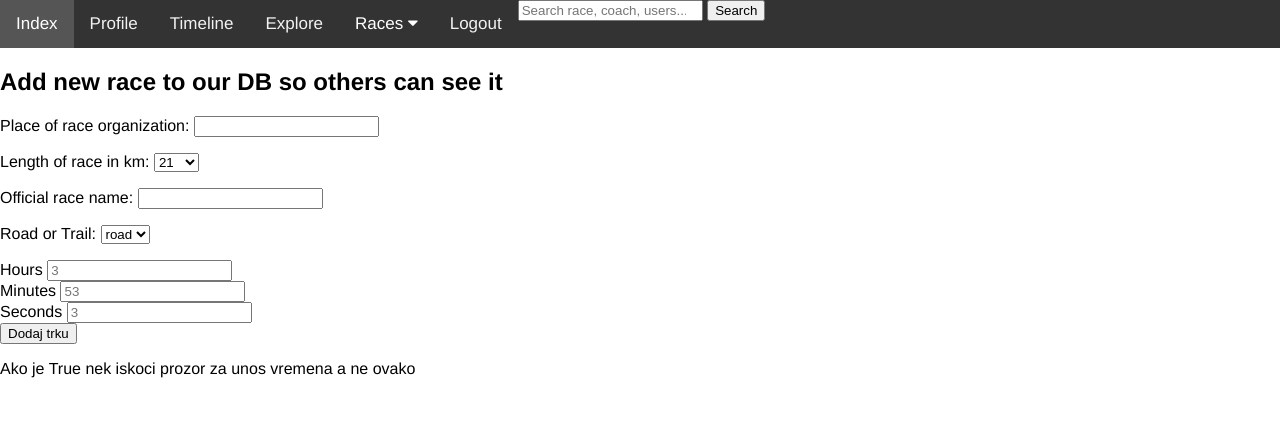
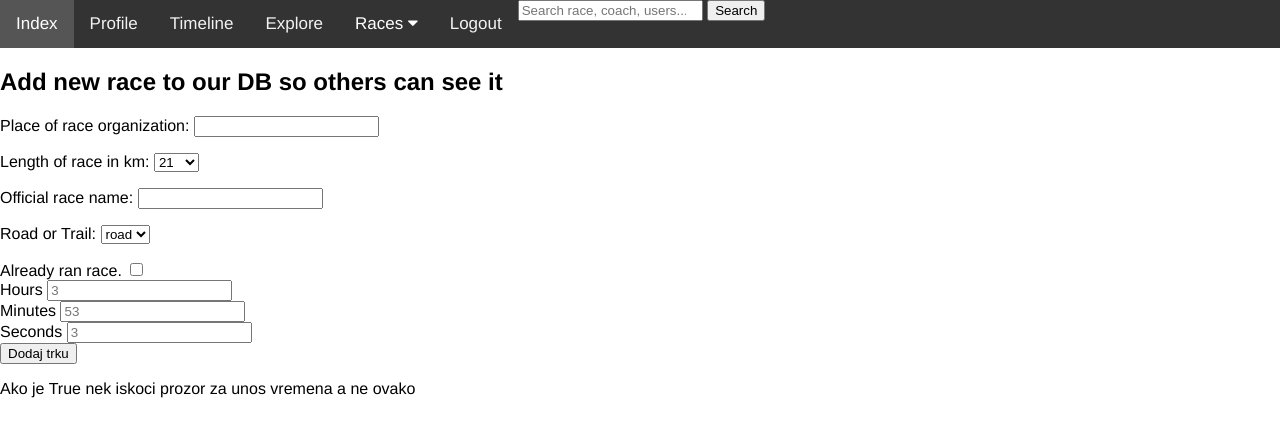
Before and after one commit to andrijaz/RaceJournal, a Django app: page /race/add/ in a window 1280 px wide. Shown: the top 437 px of the page. Run offline with Django 3.2, Linux system fonts and the light colour scheme; the visitor is signed in with stand-in values (Sample User, id 1).

Commit message:
minor template fix

```diff
--- a/race/models.py
+++ b/race/models.py
@@ -84,9 +84,9 @@ class Race(models.Model):
         Returns:
             string:
         """
-
-        profile_race_lenghts = [r.length for r in profile.my_races if r.finished]
-        profile_race_types = [r.type for r in profile.my_races if r.finished]
+        # fixme: IF R.FINISHED NE POSTOJI VISE. Treba da vrati userracs a ne races
+        profile_race_lenghts = [r.length for r in profile.my_finished_races if r.finished]
+        profile_race_types = [r.type for r in profile.my_finished_races if r.finished]
 
         if self.length == 21 and 21 not in profile_race_lenghts:
             trophy = Trophy.objects.get(name="First halfmarathon")
@@ -116,10 +116,9 @@ class Profile(models.Model):
     birth_date = models.DateField(auto_now_add=True, null=True)
     started_running = models.DateField(verbose_name="User started to run", auto_now_add=True, null=True)
 
-    # status = trkac, trener, organizator, menadzer, personal coach
-    # rekordi, PB -> za svaki tip trke
+
     def __str__(self):
-        return f"{self.user.username} - {self.races} - {self.club}"
+        return f"{self.user.username} -  {self.club}"
 
     @property
     def next_race(self):
@@ -167,6 +166,26 @@ class Profile(models.Model):
         result = UserTrophy.objects.get(trophy=trophy)
         return True if result else False
 
+    def my_records(self):
+        """ {
+        "5": Race_1
+        "10": Race_1,
+        "21": Race_34,
+        "42": Race_2,
+
+        "international": None,
+        "trail": None (best pace?)
+        }
+        """
+
+        pass
+
+    def check_PB_for_race_type(self, *args, **kwargs):
+        """Get user PB for every race type he ran."""
+
+        # proci kroz sve argumente i filtirati
+
+        pass
     def get_stats(self):
         """Get user stats like sum of km, number of races, favourite race type.
 
@@ -201,7 +220,6 @@ class Profile(models.Model):
             list[UserRaces]
         """
         return UserRaces.objects.filter(profile_id=self, finished=True)
-        # return Race.objects.filter(userraces__profile_id=self, finished=True)
 
     @receiver(post_save, sender=User)
     def create_user_profile(sender, instance, created, **kwargs):
@@ -230,6 +248,7 @@ class UserRaces(models.Model):
     def __str__(self):
         return f"{self.profile_id.first_name} -- {self.race_id.place} {self.race_id.length}"
 
+    # Metoda za racunanje pejsa
     def sec_to_human(self, seconds):
         """Format seconds to hours, minutes, seconds for it to bee human readable.
 
@@ -270,6 +289,7 @@ class UserTrophy(models.Model):
     @property
     def classname(obj):
         return obj.__class__.__name__
+
 class RaceForm(ModelForm):
     class Meta:
         model = Race
--- a/race/templates/race/add_race.html
+++ b/race/templates/race/add_race.html
@@ -6,8 +6,10 @@
     <form method="post">
         {% csrf_token %}
         {{ form.as_p }}
+        <label for="finished">Already ran race.</label>
+        <input type="checkbox" id="finished" name="finished"> <br>
         <label for="hours">Hours</label>
-            <input type="number" id="hours" name="hours" placeholder="3" ><br>
+        <input type="number" id="hours" name="hours" placeholder="3"><br>
         <label for="minutes">Minutes</label>
         <input type="text" id="minutes" name="minutes" placeholder="53"><br>
         <label for="seconds">Seconds</label>
--- a/race/views.py
+++ b/race/views.py
@@ -106,8 +106,8 @@ def explorer(request):
         form = dict(request.POST)
         # FIXME preraditi koriscenjem Q upita, kao za timeline
         if form.get('race_length'):
-            lenghts_to_filter = [int(l) for l in form.get("race_length", None)]
-            races_to_show = Race.objects.filter(length__in=lenghts_to_filter)
+            lengths_to_filter = [int(l) for l in form.get("race_length", None)]
+            races_to_show = Race.objects.filter(length__in=lengths_to_filter)
 
         if form.get('race_type'):
             types_to_show = [t for t in form.get("race_type")]
@@ -130,7 +130,11 @@ def add_race(request):
         if form.is_valid():
             form.save()
             if request.POST['finished'] == 'on':
-                ur = UserRaces(race_id=form.instance, profile_id=request.user.profile, finished=True)
+                hour = int(request.POST['hours']) if request.POST['hours'] else 0
+                minutes = int(request.POST['minutes']) if request.POST['minutes'] else 0
+                seconds = int(request.POST['seconds']) if request.POST['seconds'] else 0
+                race_time = hour * 3600 + minutes * 60 + seconds
+                ur = UserRaces(race_id=form.instance, profile_id=request.user.profile, finished=True, time=race_time)
                 ur.save()
             return redirect('explorer')
     else:
@@ -140,6 +144,8 @@ def add_race(request):
 
 @login_required
 def race_detail(request, pk):
+    """View for  detailed race info, add to calendar or add as finished."""
+
     race = Race.objects.get(pk=pk)
     if request.method == 'POST':
         if race in request.user.profile.my_races:
@@ -167,10 +173,11 @@ def race_detail(request, pk):
 
 @login_required
 def timeline(request):
-    timelline_races = request.user.profile.my_finished_races
+    """View for races, trophies, records, semesters in club."""
+    timeline_races = request.user.profile.my_finished_races
     timeline_trophies = request.user.profile.my_trophies
 
-    result_list = list(chain(timelline_races, timeline_trophies))
+    result_list = list(chain(timeline_races, timeline_trophies))
     return render(request, 'race/timeline.html', {'timeline_objects': result_list})
 
 
```
Also changed, not shown: race/templates/race/search.html (+7 -1 lines). Lines whose indentation alone changed are shown as unchanged.
